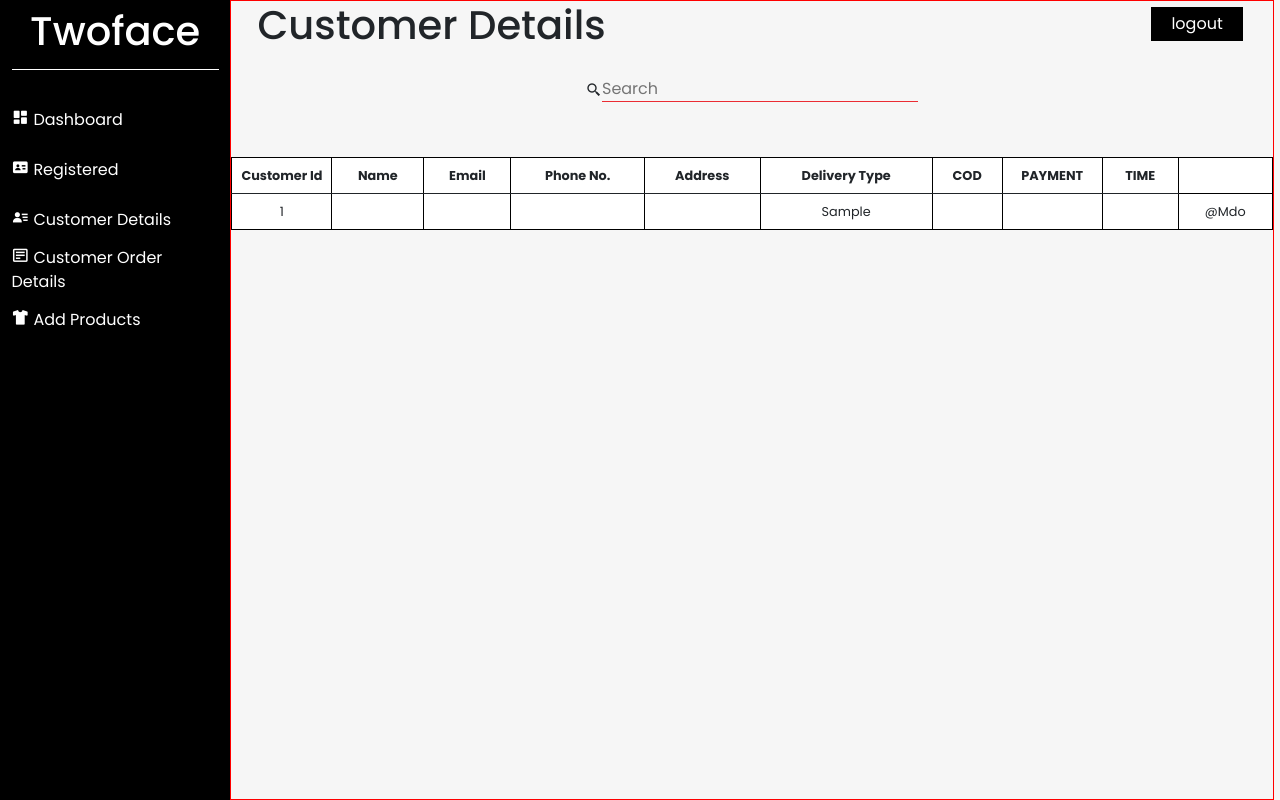
After one commit to Shahhussain90/clothing-two-face, a PHP site: the page made by CLOTHING BRAND WEBSITE/ADMIN PANEL/customer_details.php in a window 1280 px wide. The commit adds this page. Run offline with PHP 8.4, Linux system fonts and the light colour scheme; the visitor is signed in with stand-in values (Sample User, id 1); tables that the repository leaves empty or names only in its code hold one stand-in row (values such as "Sample post"); data that the repository does not hold is empty.

Commit message:
Add files via upload

```diff
--- /dev/null
+++ b/CLOTHING BRAND WEBSITE/ADMIN PANEL/customer_details.php
@@ -0,0 +1,122 @@
+<?php
+
+include "../FILES/config.php";
+session_start();
+session_regenerate_id(true);
+if (!isset($_SESSION['Adminlogid'])) {
+    header('location:ADMIN_LOGIN.php');
+}
+
+
+?>
+
+<!DOCTYPE html>
+<html lang="en">
+
+<head>
+    <meta charset="UTF-8">
+    <meta name="viewport" content="width=device-width, initial-scale=1.0">
+    <link href="https://cdn.jsdelivr.net/npm/bootstrap@5.0.2/dist/css/bootstrap.min.css" rel="stylesheet" integrity="sha384-EVSTQN3/azprG1Anm3QDgpJLIm9Nao0Yz1ztcQTwFspd3yD65VohhpuuCOmLASjC" crossorigin="anonymous">
+    <title>Document</title>
+    <style>
+        <?php
+        include "../css/admin_index.css";
+        ?>
+    </style>
+</head>
+
+<body>
+
+    <?php
+    include "nav_sidebar.php";
+    ?>
+
+
+    <section class="dashboard_admin_panel">
+
+        <div class="logout_div">
+            <div class="page-heading-div">
+                <h1>Customer details</h1>
+            </div>
+            <form method="post" class="logout-btn-form">
+                <button type="submit" name="LogOut" class="logout_button">logout</button>
+            </form>
+        </div>
+        <!-- logout btn and page header ⬆️⬆️⬆️ -->
+
+
+        <div class="search-filter-div">
+          <i class='bx bx-search-alt-2'></i> <input type="text" id="myinput" class="search_inp_filter" onkeyup="searchTable()" placeholder="search">
+        </div>
+
+        <div class="customer_details_main_div">
+
+            <table class="table" id="myTable">
+                <thead class="text-center">
+                    <tr>
+                        <th scope="col" width="100px">Customer id</th>
+                        <th scope="col">name</th>
+                        <th scope="col">email</th>
+                        <th scope="col">phone no.</th>
+                        <th scope="col">Address</th>
+                        <th scope="col">delivery type</th>
+                        <th scope="col" width="70px">COD</th>
+                        <th scope="col" width="100px">PAYMENT</th>
+                        <th scope="col">TIME</th>
+                    </tr>
+                </thead>
+                <tbody class="text-center">
+                    <?php
+                    $query = "SELECT * FROM `customer_details`";
+                    $user_result = mysqli_query($con, $query);
+                    while ($user_fetch = mysqli_fetch_assoc($user_result)) {
+                        echo "
+                    <tr>
+                        <td>$user_fetch[customer_id]</td>
+                        <td>$user_fetch[customer_Name]</td>
+                        <td>$user_fetch[customer_Email]</td>
+                        <td>$user_fetch[customer_Phone]</td>
+                        <td>$user_fetch[customer_Address]</td>
+                        <td>$user_fetch[customer_delivery_type]</td>
+                        <td>$user_fetch[COD]</td>
+                        <td>$user_fetch[PAYMENT]</td>
+                        <td>$user_fetch[DATE_TIME]</td>
+                        <td>@mdo</td>
+
+                    </tr>
+                    ";
+                    } ?>
+                </tbody>
+            </table>
+        </div>
+
+
+
+
+
+
+    </section>
+
+
+
+
+
+
+
+
+
+
+
+    <?php
+    if (isset($_POST['LogOut'])) {
+        session_destroy();
+        error_reporting(0);
+        header("location:ADMIN_LOGIN.php");
+    }
+
+    ?>
+    <script src="filter.js"></script>
+
+</body>
+
+</html>
--- /dev/null
+++ b/CLOTHING BRAND WEBSITE/ADMIN PANEL/filter.js
@@ -0,0 +1,27 @@
+
+        function searchTable(){
+            var input,filter,table,tr,td,i,txtvalue;
+
+            input = document.getElementById("myinput");
+            filter = input.value.toUpperCase();
+            table = document.getElementById("myTable");
+            tr = table.getElementsByTagName("tr");
+
+
+            for(a=0;a<tr.length;a++){
+                td = tr[a].getElementsByTagName("td");
+
+                for(b=0;b<td.length;b++){
+                    txtvalue = td[b].textContent || td[b].innerText
+                    if(txtvalue.toUpperCase().indexOf(filter)>-1){
+                        tr[a].style.display="";
+                        break;
+                    }else{
+                        tr[a].style.display="none"
+                    }
+                }
+            }
+
+
+
+        }
--- a/CLOTHING BRAND WEBSITE/ADMIN PANEL/nav_sidebar.php
+++ b/CLOTHING BRAND WEBSITE/ADMIN PANEL/nav_sidebar.php
@@ -24,20 +24,20 @@
         <div class="navigation_links_admin_sidebar">
 
             <div class="admin_nav_links_divs">
-                <a href="" class="admin_nav_links"><i class='bx bxs-dashboard admin_icons'></i> Dashboard</a>
+                <a href="ADMIN_index.php" class="admin_nav_links"><i class='bx bxs-dashboard admin_icons'></i> Dashboard</a>
             </div>
             <div class="admin_nav_links_divs">
-                <a href="" class="admin_nav_links"><i class='bx bxs-id-card admin_icons'></i> Registered</a>
+                <a href="registered_people.php" class="admin_nav_links"><i class='bx bxs-id-card admin_icons'></i> Registered</a>
             </div>
             <div class="admin_nav_links_divs">
-                <a href="" class="admin_nav_links"><i class='bx bxs-user-detail admin_icons'></i> Customer details</a>
+                <a href="customer_details.php" class="admin_nav_links"><i class='bx bxs-user-detail admin_icons'></i> Customer details</a>
             </div>
 
             <div class="admin_nav_links_divs">
-                <a href="" class="admin_nav_links"><i class='bx bx-detail admin_icons'></i> Customer order details</a>
+                <a href="Customer_Order_Details.php" class="admin_nav_links"><i class='bx bx-detail admin_icons'></i> Customer order details</a>
             </div >
             <div class="admin_nav_links_divs">
-                <a href="" class="admin_nav_links"><i class='bx bxs-t-shirt admin_icons'></i></i> Add products</a>
+                <a href="ADD_PRODUCT.php" class="admin_nav_links"><i class='bx bxs-t-shirt admin_icons'></i></i> Add products</a>
             </div >
 
         </div>
--- a/CLOTHING BRAND WEBSITE/FILES/ADD_TO_CART.php
+++ b/CLOTHING BRAND WEBSITE/FILES/ADD_TO_CART.php
@@ -112,7 +112,7 @@ if (isset($_COOKIE['email']) && isset($_COOKIE['password'])) {
                     </div>
                     <div>
                         <label for="delivery" class="radio-labels-checkout">cash on delivery</label>
-                        <input type="radio" checked="checked" class="radios-checkout" value="cash on delivery" name="cash_on_delivery" required>
+                        <input type="radio" checked="checked" class="radios-checkout" value="COD" name="cash_on_delivery" required>
                     </div>
                 </div>
 
--- a/CLOTHING BRAND WEBSITE/css/admin_index.css
+++ b/CLOTHING BRAND WEBSITE/css/admin_index.css
@@ -14,7 +14,7 @@ body {
     width: 100%;
     height: fit-content;
     display: flex;
-    background-color: #eeeeee;
+    background-color: #eeeeee81;
 }
 
 
@@ -155,3 +155,53 @@ body {
 
     }
 }
+/* dashboard done ⬆️⬆️⬆️⬆️ */
+
+
+
+
+
+
+
+
+.customer_details_main_div{
+    margin-top: 55px;
+    width: 100%;
+    height: fit-content;
+    /* border: 1px solid green; */
+}
+
+th,td{
+    font-size: 0.8rem;
+}
+
+tr,th,td{
+    border: 1px solid #000000;
+}
+
+.table{
+    width: 100%;
+    background-color: white;
+
+}
+/* table ⬆️⬆️⬆️ */
+
+
+
+.search-filter-div{
+    /* border: 1px solid red; */
+    width: 100%;
+    height: fit-content;
+    display: flex;
+    justify-content: center;
+    align-items: center;
+    margin-top: 20px;
+}
+.search_inp_filter{
+    outline: 0;
+    border: 0;
+    background-color: transparent;
+    border-bottom: 1px solid #eb2c33;
+}
+
+/* search input filter ⬆️⬆️⬆️ */
```
Also changed, not shown: CLOTHING BRAND WEBSITE/ADMIN PANEL/ADD_PRODUCT.php (added, +86 -0 lines), CLOTHING BRAND WEBSITE/ADMIN PANEL/Customer_Order_Details.php (added, +120 -0 lines), CLOTHING BRAND WEBSITE/ADMIN PANEL/registered_people.php (added, +115 -0 lines).
